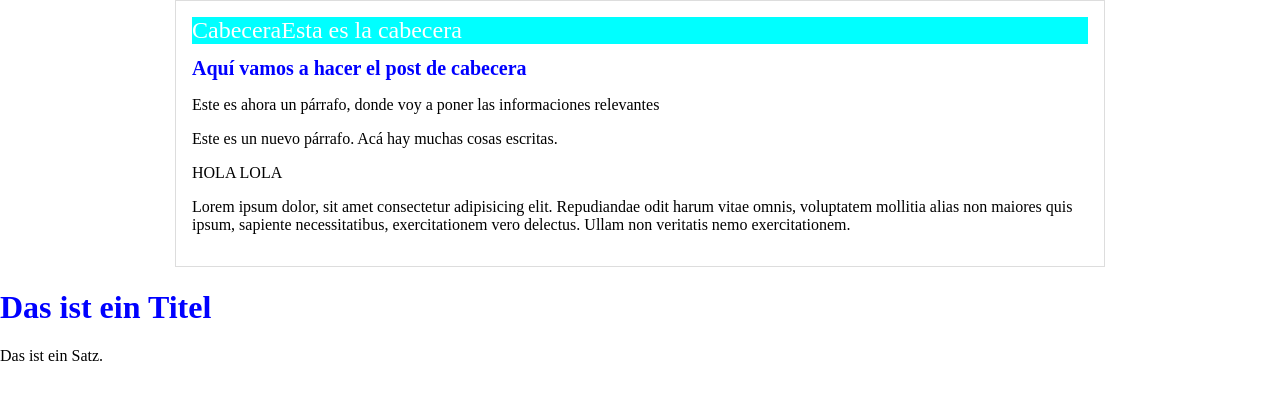
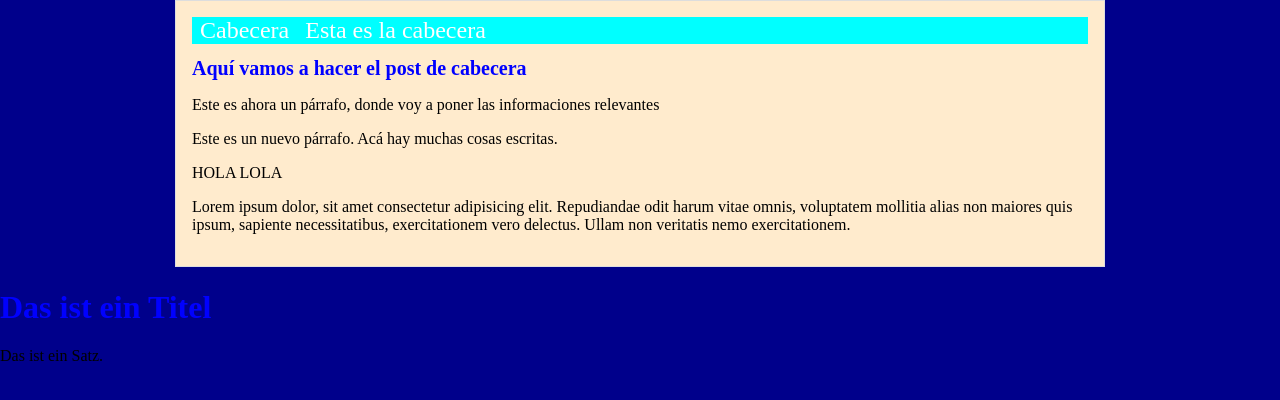
Before and after one commit to sebaspm24/Prueba-Git, a plain HTML site: page index.html in a window 1280 px wide. Drawn offline with Linux system fonts and the light colour scheme.

Commit message:
cambios al body y padding a los elementos del header

```diff
--- a/css/style.css
+++ b/css/style.css
@@ -5,6 +5,7 @@ body {
     font-size: 16px;
     margin: 0;
     padding: 0;
+    background-color: darkblue;
 }
 
 #container {
@@ -13,6 +14,7 @@ body {
     text-align: left;
     border: 1px solid #DDD;
     margin: 0 auto;
+    background-color: blanchedalmond;
 }
 
 #container h1 {
@@ -27,6 +29,11 @@ body {
     display: inline-flex;
     width: 100%;
 }
+
+.hijo {
+    padding: 0 0.5rem;
+}
+
 p {
     font-size: 1rem;
     color: black;
--- a/index.html
+++ b/index.html
@@ -10,10 +10,10 @@
 <body>
     <div id="container">
         <div id="cabecera">
-            <div>
+            <div class="hijo">
                 Cabecera
             </div>
-            <div>
+            <div class="hijo">
                 Esta es la cabecera
             </div>
         </div>
```
